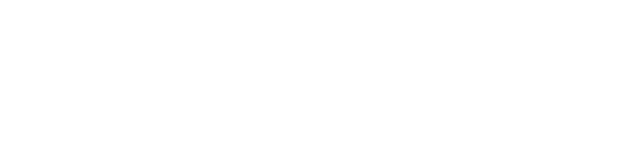
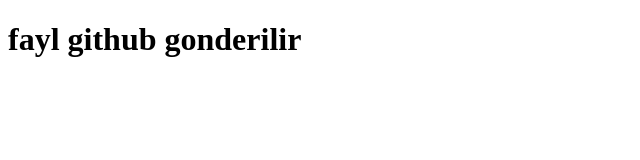
Before and after one commit to Burxan777/html5.az, a plain HTML site: page index.html in a window 1280 px wide. Shown: the whole page, without its empty margins (0-640 px from the left). Drawn offline with Linux system fonts and the light colour scheme.

Commit message:
gonderildi

```diff
--- a/index.html
+++ b/index.html
@@ -7,6 +7,6 @@
     <title>Document</title>
 </head>
 <body>
-
+    <h1>fayl github gonderilir</h1>
 </body>
 </html>
--- /dev/null
+++ b/style.css
@@ -0,0 +1 @@
+salam
```
